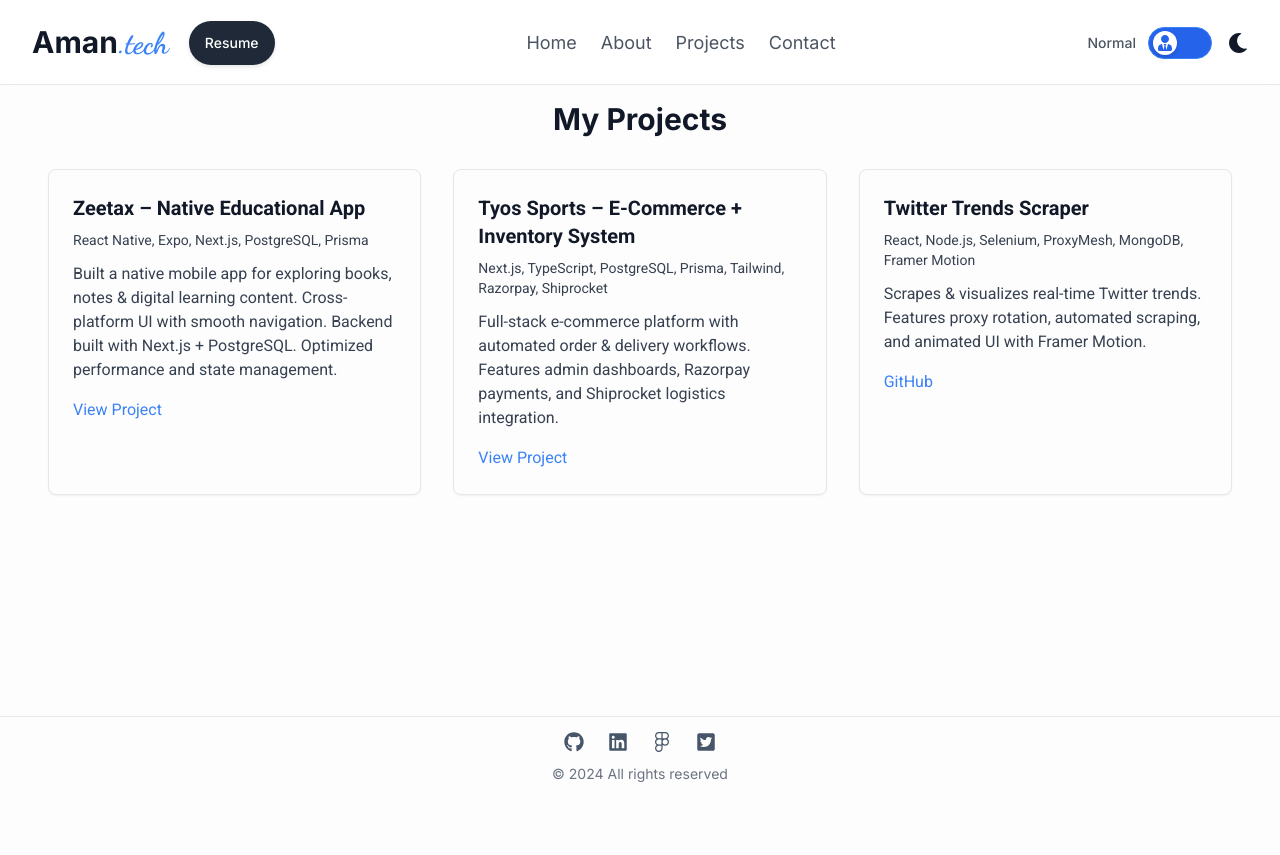
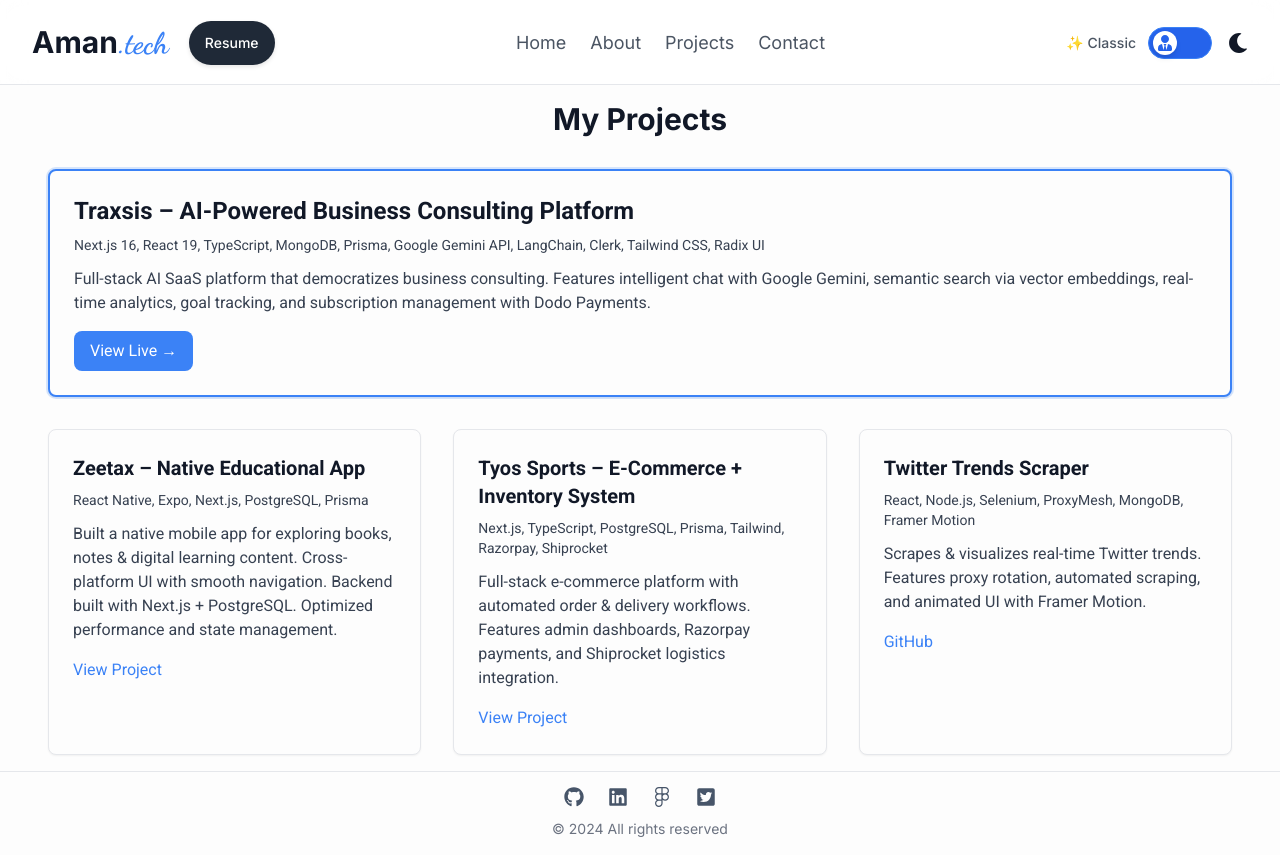
Before and after one commit to AmanKumarVerma11/AmanKumarVerma11.github.io, a React (Vite) app: page /projects in a window 1280 px wide. Before the commit the page ends 800 px from the top, so only its background shows below. Built offline with nearby package versions, Linux system fonts and the light colour scheme.

Commit message:
feat: update TechiePortfolio and ThemeSwitcher for new 'Classic' mode; add featured project 'Traxsis'

```diff
--- a/src/Components/TechiePortfolio.jsx
+++ b/src/Components/TechiePortfolio.jsx
@@ -23,7 +23,7 @@ const TechiePortfolio = ({ onModeToggle }) => {
       "contact      - Show contact information",
       "blog         - Read my latest blog posts",
       "clear        - Clear the terminal screen",
-      "theme        - Switch to normal mode UI",
+      "theme        - Switch to ✨ Classic mode",
       "social       - Show social media links",
       "exit         - Close terminal (switch to normal mode)"
     ],
@@ -76,6 +76,13 @@ const TechiePortfolio = ({ onModeToggle }) => {
       "Projects",
       "========",
       "",
+      "[FEATURED] Traxsis – AI-Powered Business Consulting Platform",
+      "   Tech: Next.js 16, React 19, TypeScript, MongoDB, Prisma, Gemini API, LangChain",
+      "   Description: Full-stack AI SaaS platform democratizing business consulting.",
+      "   Features intelligent chat with Google Gemini, semantic vector search, real-time",
+      "   analytics, goal tracking, and subscription management with payment integration.",
+      "   Link: https://traxsis.com/",
+      "",
       "1. Zeetax – Native Educational App",
       "   Tech: React Native, Expo, Next.js, PostgreSQL, Prisma",
       "   Description: Built a native mobile app for exploring books, notes & digital",
@@ -125,11 +132,11 @@ const TechiePortfolio = ({ onModeToggle }) => {
     },
     theme: () => {
       setTimeout(() => onModeToggle(), 500);
-      return ["Switching to normal mode..."];
+      return ["Switching to ✨ Classic mode..."];
     },
     exit: () => {
       setTimeout(() => onModeToggle(), 500);
-      return ["Exiting terminal..."];
+      return ["Exiting > Terminal_... Welcome to ✨ Classic!"];
     },
     social: () => [
       "Social Media",
@@ -277,7 +284,7 @@ const TechiePortfolio = ({ onModeToggle }) => {
       "  skills   - Technical skills",
       "  projects - My projects",
       "  contact  - Contact info",
-      "  theme    - Switch to normal UI",
+      "  theme    - Switch to ✨ Classic mode",
       "",
       "Tips: Use Tab for completion, ↑/↓ for history, 'clear' to reset"
     ];
--- a/src/Components/ThemeSwitcher.jsx
+++ b/src/Components/ThemeSwitcher.jsx
@@ -15,11 +15,11 @@ const ThemeSwitcher = ({ isTechieMode, onModeToggle }) => {
   return (
     <div className="relative inline-flex items-center">
       <span className="mr-3 text-sm font-medium text-gray-600 dark:text-gray-300 hidden sm:inline">
-        {isTechieMode ? 'Techie' : 'Normal'}
+        {isTechieMode ? '> Terminal_' : '✨ Classic'}
       </span>
       <button
         onClick={handleToggle}
-        aria-label={isTechieMode ? "Switch to normal mode" : "Switch to techie mode"}
+        aria-label={isTechieMode ? "Switch to classic mode" : "Switch to terminal mode"}
         className={`
           w-16 h-8 flex items-center rounded-full p-1 transition-all duration-300 focus:outline-none
           ${isTechieMode
--- a/src/pages/Projects.jsx
+++ b/src/pages/Projects.jsx
@@ -1,4 +1,12 @@
 const projects = [
+    {
+        title: 'Traxsis – AI-Powered Business Consulting Platform',
+        description: 'Full-stack AI SaaS platform that democratizes business consulting. Features intelligent chat with Google Gemini, semantic search via vector embeddings, real-time analytics, goal tracking, and subscription management with Dodo Payments.',
+        tech: 'Next.js 16, React 19, TypeScript, MongoDB, Prisma, Google Gemini API, LangChain, Clerk, Tailwind CSS, Radix UI',
+        link: 'https://traxsis.com/',
+        github: null,
+        featured: true
+    },
     {
         title: 'Zeetax – Native Educational App',
         description: 'Built a native mobile app for exploring books, notes & digital learning content. Cross-platform UI with smooth navigation. Backend built with Next.js + PostgreSQL. Optimized performance and state management.',
@@ -28,15 +36,20 @@ const Projects = () => {
             <h1 className="text-3xl font-bold mb-8 text-center font-playFair text-text-light dark:text-text-dark">My Projects</h1>
             <div className="grid grid-cols-1 md:grid-cols-2 lg:grid-cols-3 gap-8">
                 {projects.map((project, index) => (
-                    <div key={index} className="bg-primary-light dark:bg-primary-dark shadow-sm border border-gray-200 dark:border-indigo-500/30 rounded-lg overflow-hidden transition-all duration-300 hover:shadow-md hover:border-gray-300 dark:hover:border-indigo-500/50">
-                        <div className="p-6">
-                            <h2 className="text-xl font-semibold mb-2 text-text-light dark:text-text-dark">{project.title}</h2>
+                    <div key={index} className={`bg-primary-light dark:bg-primary-dark shadow-sm border rounded-lg overflow-hidden transition-all duration-300 hover:shadow-md ${
+                        project.featured
+                            ? 'border-2 border-accent-primary dark:border-accent-primary ring-2 ring-accent-primary/20 md:col-span-2 lg:col-span-3'
+                            : 'border-gray-200 dark:border-indigo-500/30 hover:border-gray-300 dark:hover:border-indigo-500/50'
+                    }`}>
+                        <div className={`p-6 ${project.featured ? 'md:flex md:gap-8 md:items-start' : ''}`}>
+                            <div className={project.featured ? 'md:flex-1' : ''}>
+                                <h2 className={`font-semibold mb-2 text-text-light dark:text-text-dark ${project.featured ? 'text-2xl' : 'text-xl'}`}>{project.title}</h2>
                                 <p className="text-gray-700 dark:text-gray-300 mb-3 text-sm">{project.tech}</p>
                                 <p className="text-gray-700 dark:text-gray-300 mb-4">{project.description}</p>
                                 <div className="flex gap-4">
                                     {project.link && (
-                                    <a href={project.link} target="_blank" rel="noopener noreferrer" className="text-accent-primary hover:text-accent-primary-dark dark:hover:text-accent-primary-light transition-colors duration-300">
-                                        View Project
+                                        <a href={project.link} target="_blank" rel="noopener noreferrer" className={`transition-colors duration-300 ${project.featured ? 'bg-accent-primary text-white px-4 py-2 rounded-lg hover:bg-accent-primary-dark inline-flex items-center gap-2' : 'text-accent-primary hover:text-accent-primary-dark dark:hover:text-accent-primary-light'}`}>
+                                            {project.featured ? 'View Live →' : 'View Project'}
                                         </a>
                                     )}
                                     {project.github && (
@@ -47,6 +60,7 @@ const Projects = () => {
                                 </div>
                             </div>
                         </div>
+                    </div>
                 ))}
             </div>
         </div>
```
Lines whose indentation alone changed are shown as unchanged.
